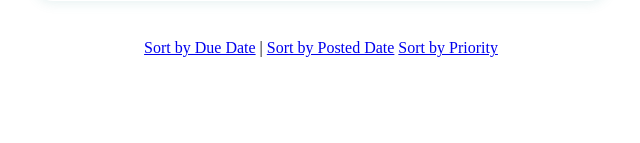
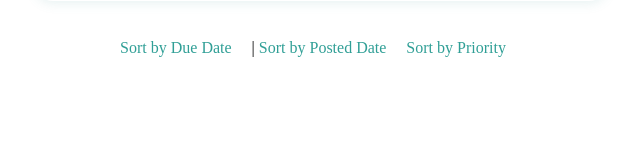
Before and after one commit to 1F102402563/django-test-exercise, a Django app: page / in a window 1280 px wide. Shown: the part 373-516 px from the top of the page, without its empty margins (319-959 px from the left). Run offline with Django 5.2, Linux system fonts and the light colour scheme; data that the repository does not hold is empty.

Commit message:
hoverで色が変わるように

```diff
--- a/todo/static/todo/css1/index.css
+++ b/todo/static/todo/css1/index.css
@@ -24,3 +24,15 @@ form {
   padding: 30px 36px 18px 36px;
   text-align: left;
 }
+
+a {
+  color: #309f96;
+  text-decoration: none;
+  margin-right: 16px;
+  transition: color 0.2s;
+}
+
+a:hover {
+  color: #204b48;
+  text-decoration: underline;
+}
```
